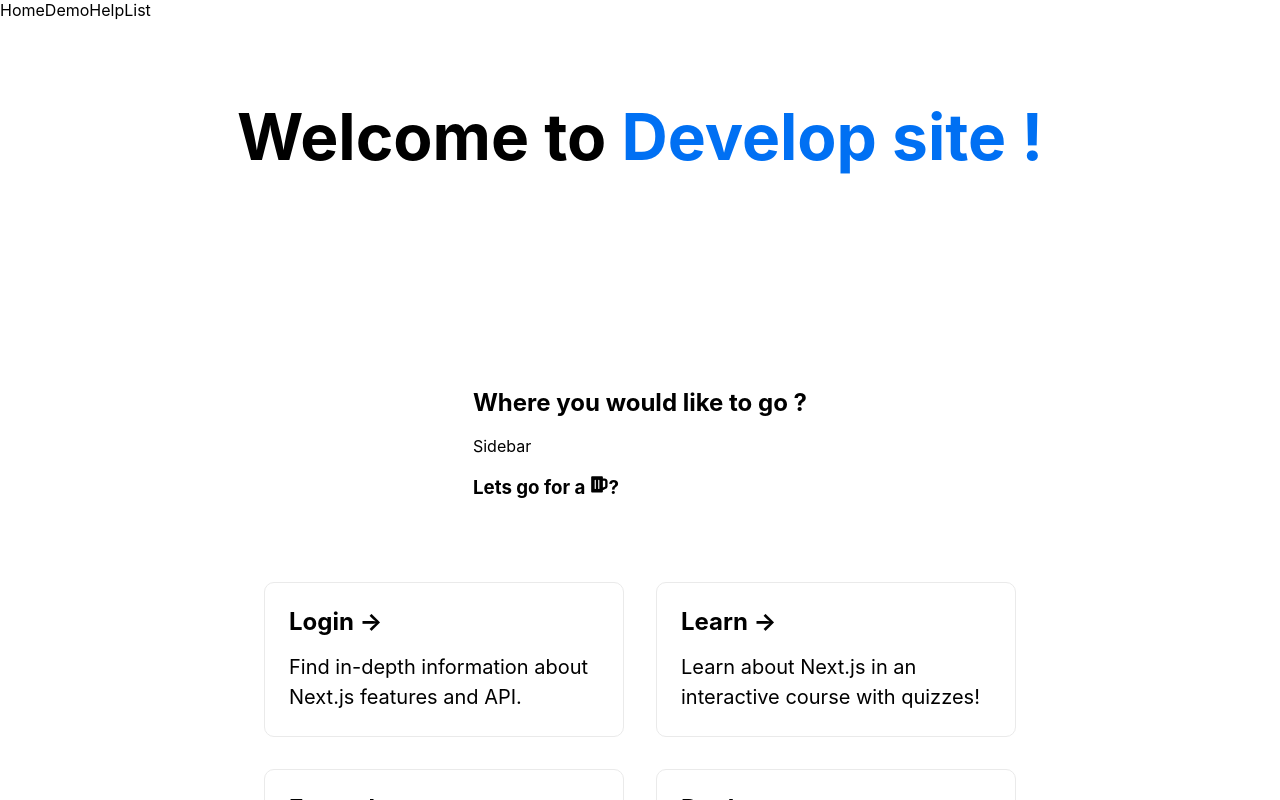
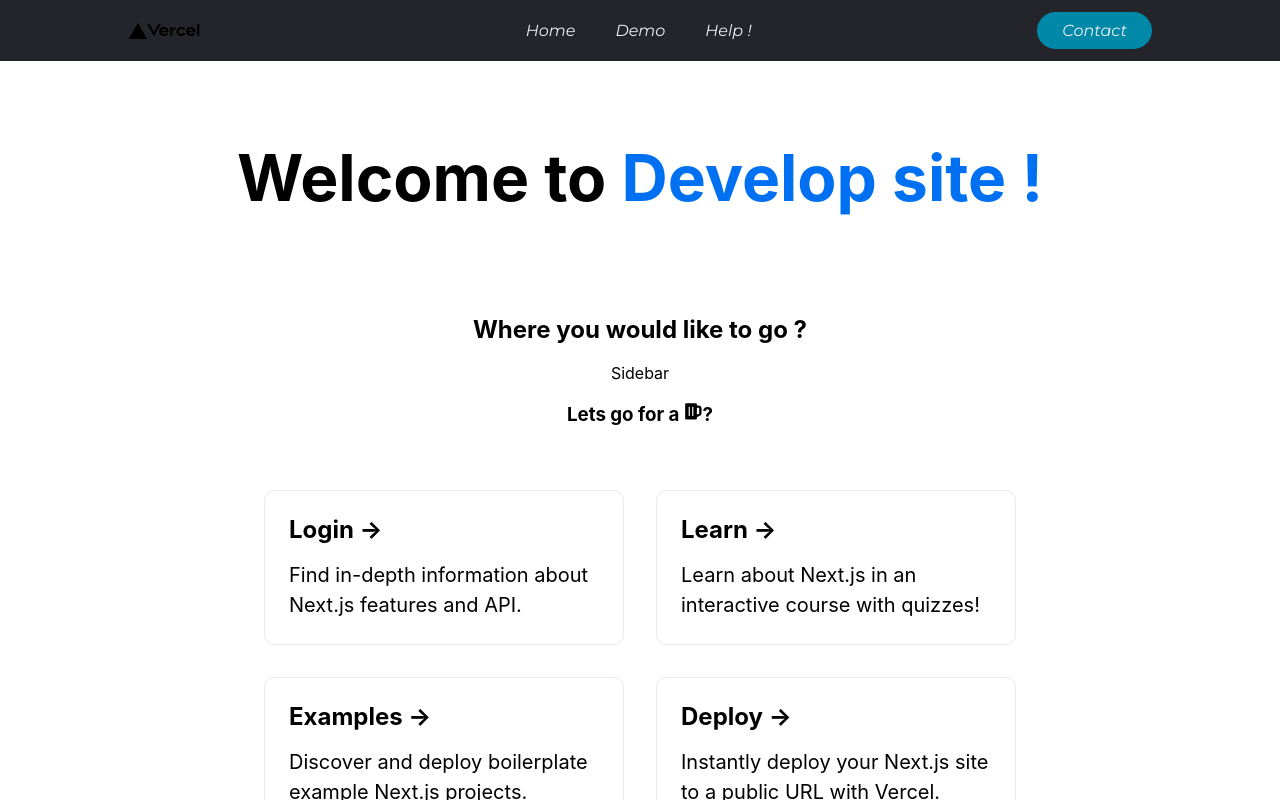
Before and after one commit to eggsys/next-learn, a Next.js app: page /demo in a window 1280 px wide. Shown: the top 800 px of the page. Built offline with nearby package versions, Linux system fonts and the light colour scheme.

Commit message:
tests some ug;y css by me

```diff
--- a/components/navbar.js
+++ b/components/navbar.js
@@ -1,25 +1,23 @@
 import Link from 'next/link'
+import Image from 'next/image'
 
 
 export default function navbar() {
     return (
-        <div>
 
-            <nav>
-                <la>
-                    <Link href="./">
-                        <a href="">Home</a>
-                    </Link>
-                </la>
-                <la>
-                    <Link href="./demo">
-                        <a href="">Demo</a>
-                    </Link>
-                </la>
-                <la>Help</la>
-                <la>List</la>
+            <div class='main'>
+                <Image className='logo' src="/vercel.svg" alt="Vercel Logo" width={72} height={16} />
+                <nav>
+                    <ul className ="nav__links">
+                        <li className="nav__CSS"><Link href="./"><a href="">Home</a></Link></li>
+                        <li className="nav__CSS"><Link href="./demo"><a href="">Demo</a></Link></li>
+                        <li className="nav__CSS"><Link href={`https://www.google.com/`}><a href="https://www.google.com/"> Help !</a></Link></li>
 
-            </nav>
-        </div>
+                    </ul>
+                </nav>
+                <a class="cta" href="#"><button class="nav__CSS"> Contact</button></a>
+            </div>
+
+
     )
 }
--- a/pages/_app.js
+++ b/pages/_app.js
@@ -1,5 +1,7 @@
 import '../styles/globals.css'
 import Layout from '../components/Layout'
+import '../styles/Nav.modules.css'
+
 function MyApp({ Component, pageProps }) {
   return (
     <Layout>
--- a/pages/demo.js
+++ b/pages/demo.js
@@ -6,6 +6,7 @@ import Sidebar from '../components/sidebar'
 
 export default function demo() {
     return (
+        <center>
         <div>
             <Head>
                 <title>Login</title>
@@ -59,6 +60,7 @@ export default function demo() {
 
 
         </div>
+        </center>
 
     )
 }
--- a/styles/Home.module.css
+++ b/styles/Home.module.css
@@ -1,7 +1,7 @@
 .container {
   min-height: 100vh;
   padding: 0 0.5rem;
-  display: flex;
+
   flex-direction: column;
   justify-content: center;
   align-items: center;
--- /dev/null
+++ b/styles/Nav.modules.css
@@ -0,0 +1,66 @@
+@import url('https://fonts.googleapis.com/css2?family=Montserrat:ital,wght@1,100;1,400&display=swap');
+
+.main {
+    box-sizing: border-box;
+    margin: 0%;
+    padding: 5px 10%;
+    background-color: #24252a;
+    align-items: center;
+    justify-content: space-between;
+    display: flex;
+    font-family: 'Montserrat', sans-serif;
+    font-weight: 500;
+    font-size: 26;
+
+
+
+}
+
+
+.nav__CSS  {
+    font-family: 'Montserrat', sans-serif;
+    font-weight: 500;
+    font-size: 16px;
+    color: #edf0f1;
+    text-decoration: None;
+}
+
+.logo {
+   cursor: pointer;
+}
+
+.nav__links{
+    list-style: none;
+}
+
+.nav__links li {
+    display: inline-block;
+    padding: 0px 20px;
+}
+
+.nav__links li a{
+    transition: all 0.3s ease 0s;
+}
+
+.nav__links li a:hover{
+    color: #0088a9;
+}
+
+button {
+    padding: 9px 25px;
+    background-color: rgba(0, 136, 169, 1);
+    border: none;
+    border-radius: 50px;
+    cursor : pointer;
+    transition: all 0.3s ease 0s;
+}
+
+button:hover {
+    background-color: rgba(0, 136, 169, 0.8);
+}
+
+header {
+
+    padding: 30px 10%;
+
+}
```
